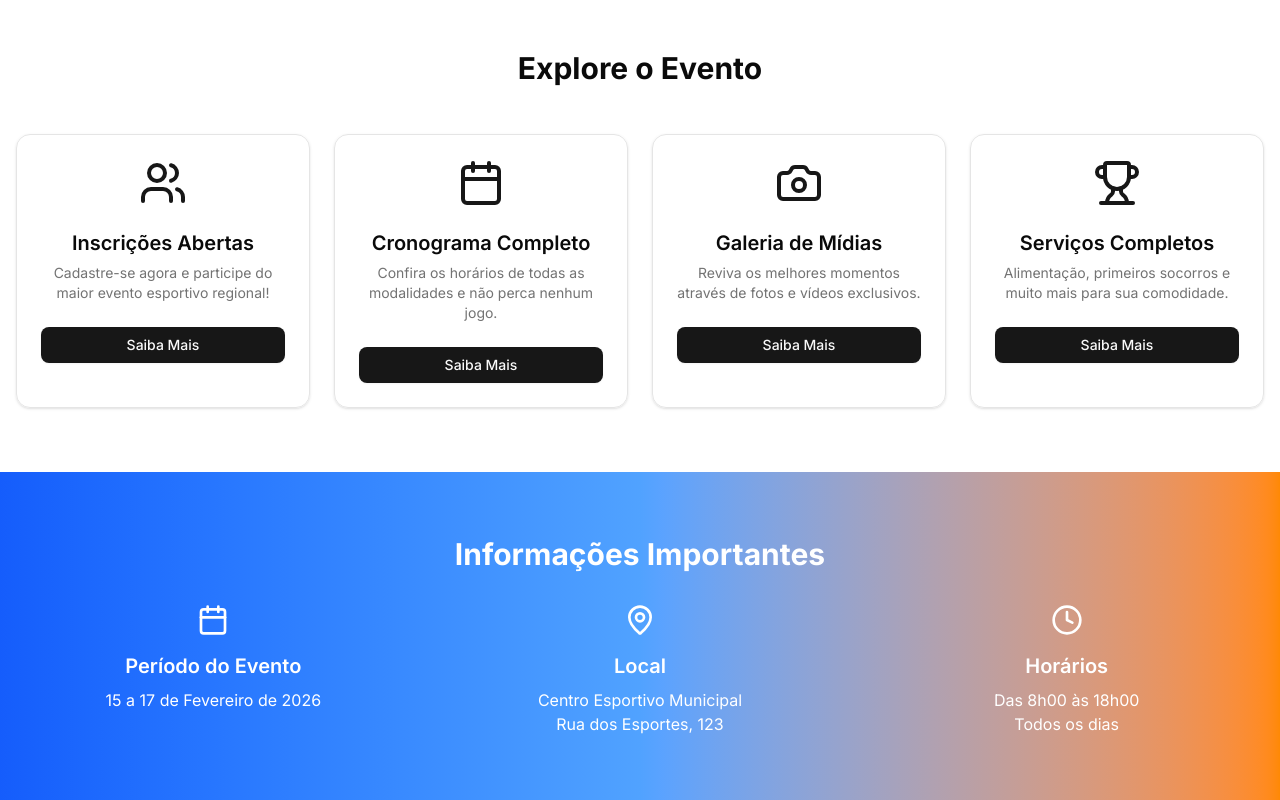
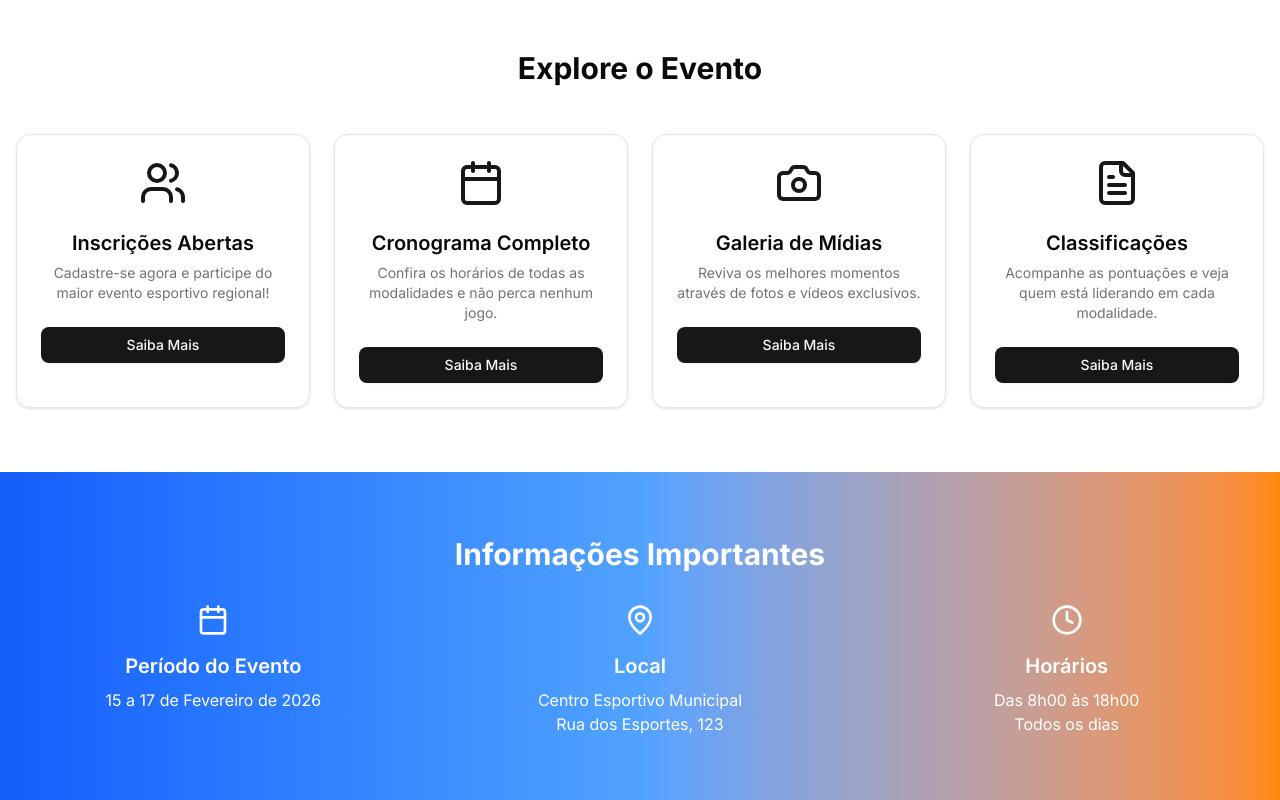
Before and after one commit to Olinsesp/website, a Next.js app: page / in a window 1280 px wide. Shown: the part 1317-2117 px from the top of the page. Built offline with nearby package versions, Linux system fonts and the light colour scheme.

Commit message:
fix: link of classificações page in home page

```diff
--- a/src/app/page.tsx
+++ b/src/app/page.tsx
@@ -6,7 +6,15 @@ import {
   CardHeader,
   CardTitle,
 } from '@/components/ui/card';
-import { Calendar, Camera, Trophy, Users, Clock, MapPin } from 'lucide-react';
+import {
+  Calendar,
+  Camera,
+  Trophy,
+  Users,
+  Clock,
+  MapPin,
+  FileText,
+} from 'lucide-react';
 
 import CountdownTimer from '@/components/ui/CountdownTimer';
 import Link from 'next/link';
@@ -38,11 +46,11 @@ export default function Home() {
       variant: 'default' as const,
     },
     {
-      icon: Trophy,
-      title: 'Serviços Completos',
+      icon: FileText,
+      title: 'Classificações',
       description:
-        'Alimentação, primeiros socorros e muito mais para sua comodidade.',
-      link: '/Servicos',
+        'Acompanhe as pontuações e veja quem está liderando em cada modalidade.',
+      link: '/Classificacoes',
       variant: 'default' as const,
     },
   ];
```
